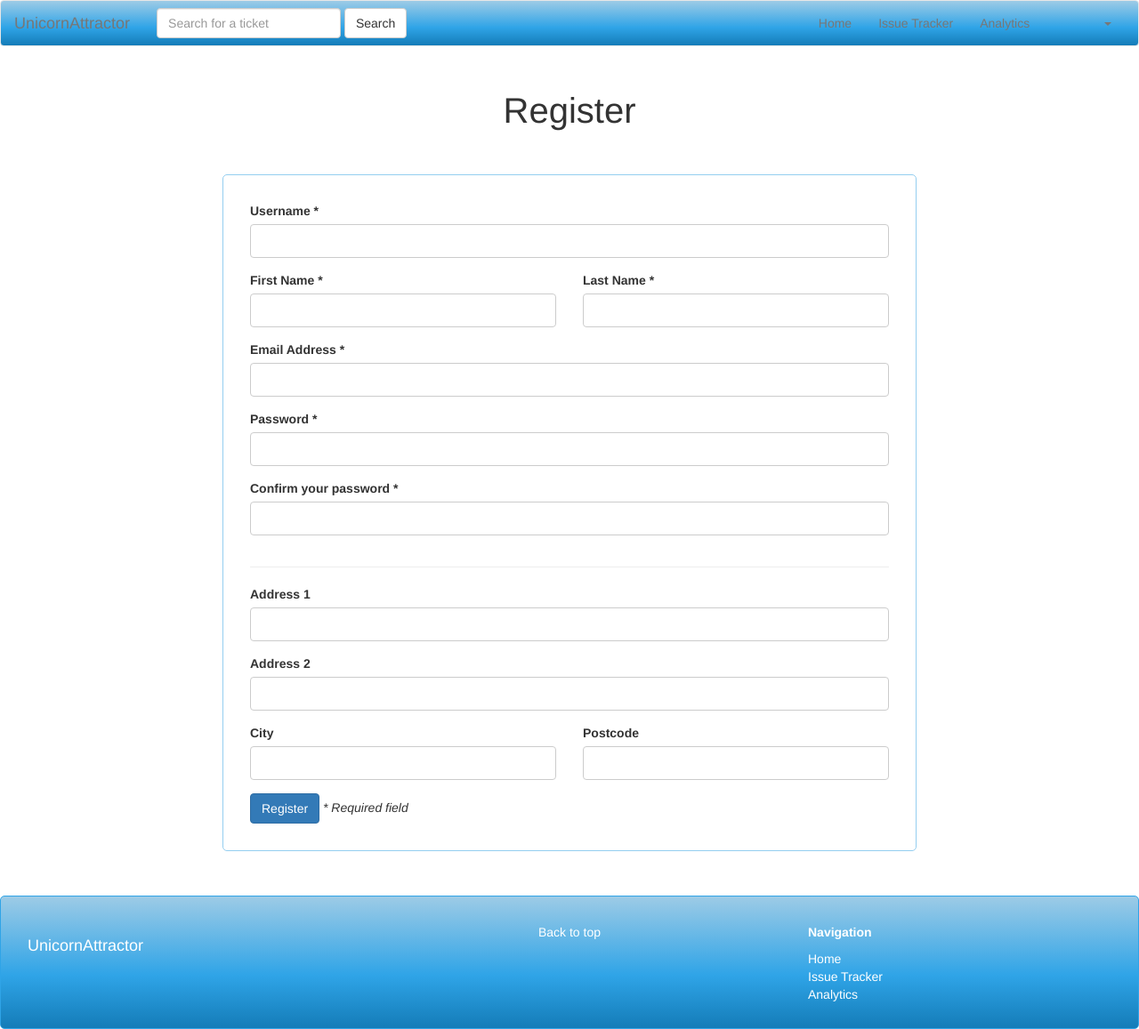
After one commit to Kash1503/full-stack-frameworks-with-django, a Django app: page /accounts/register/ in a window 1280 px wide. The commit adds this page. Shown: the whole page at 89% size. Run offline with Django 3.2, Linux system fonts and the light colour scheme; some libraries are stand-ins or nearby versions; some web fonts are replaced.

Commit message:
finalise form styling and apply it to register.html and login.html for consistency

```diff
--- a/unicornAttractor/accounts/forms.py
+++ b/unicornAttractor/accounts/forms.py
@@ -1,7 +1,28 @@
 from django import forms
+from django.contrib.auth.models import User
+from django.contrib.auth.forms import UserCreationForm
 
 class LoginForm(forms.Form):
     """Form to allow users to input log in details and log in"""
 
     username = forms.CharField()
     password = forms.CharField(widget=forms.PasswordInput)
+
+
+class RegistrationForm(UserCreationForm):
+    """Form to allow users to input their details and create a new account"""
+
+    password1 = forms.CharField(label='Password *', widget=forms.PasswordInput, label_suffix='')
+    password2 = forms.CharField(label='Confirm your password *', widget=forms.PasswordInput, label_suffix='')
+    firstName = forms.CharField(label='First Name *', label_suffix='')
+    lastName = forms.CharField(label='Last Name *', label_suffix='')
+    address1 = forms.CharField(label='Address 1', required=False, label_suffix='')
+    address2 = forms.CharField(label='Address 2', required=False, label_suffix='')
+    city = forms.CharField(required=False, label_suffix='')
+    postcode = forms.CharField(required=False, label_suffix='')
+    username = forms.CharField(label='Username *', label_suffix='')
+    email = forms.CharField(label='Email Address *', label_suffix='')
+
+    class Meta:
+        model = User
+        fields = ['username', 'firstName', 'lastName', 'email', 'password1', 'password2', 'address1', 'address2', 'city', 'postcode']
--- /dev/null
+++ b/unicornAttractor/accounts/templates/register.html
@@ -0,0 +1,88 @@
+{% extends 'base.html' %}
+{% block page_heading %}Register{% endblock %}
+
+{% block content %}
+<div class="row">
+    <div class="col-xs-8 col-xs-offset-2 section-box">
+        <form method='POST'>
+            {% csrf_token %}
+
+            <div class="row">
+                <div class="col-xs-12 form-input">
+                    {{ registration_form.username.errors}}
+                    {{ registration_form.username.label_tag }}
+                    {{ registration_form.username}}
+                </div>
+            </div>
+            <div class="row">
+                <div class="col-xs-6 form-input">
+                    {{ registration_form.firstName.errors }}
+                    {{ registration_form.firstName.label_tag }}
+                    {{ registration_form.firstName }}
+                </div>
+                <div class="col-xs-6 form-input">
+                    {{ registration_form.lastName.errors }}
+                    {{ registration_form.lastName.label_tag }}
+                    {{ registration_form.lastName }}
+                </div>
+            </div>
+            <div class="row">
+                <div class="col-xs-12 form-input">
+                    {{ registration_form.email.errors }}
+                    {{ registration_form.email.label_tag }}
+                    {{ registration_form.email }}
+                </div>
+            </div>
+            <div class="row">
+                <div class="col-xs-12 form-input">
+                    {{ registration_form.password1.errors }}
+                    {{ registration_form.password1.label_tag }}
+                    {{ registration_form.password1 }}
+                </div>
+            </div>
+            <div class="row">
+                <div class="col-xs-12 form-input">
+                    {{ registration_form.password2.errors }}
+                    {{ registration_form.password2.label_tag }}
+                    {{ registration_form.password2 }}
+                </div>
+            </div>
+
+            <hr>
+
+            <div class="row">
+                <div class="col-xs-12 form-input">
+                    {{ registration_form.address1.errors }}
+                    {{ registration_form.address1.label_tag }}
+                    {{ registration_form.address1 }}
+                </div>
+            </div>
+            <div class="row">
+                <div class="col-xs-12 form-input">
+                    {{ registration_form.address2.errors }}
+                    {{ registration_form.address2.label_tag }}
+                    {{ registration_form.address2 }}
+                </div>
+            </div>
+            <div class="row">
+                <div class="col-xs-6 form-input">
+                    {{ registration_form.city.errors }}
+                    {{ registration_form.city.label_tag }}
+                    {{ registration_form.city }}
+                </div>
+                <div class="col-xs-6 form-input">
+                    {{ registration_form.postcode.errors }}
+                    {{ registration_form.postcode.label_tag }}
+                    {{ registration_form.postcode }}
+                </div>
+            </div>
+            <div class="row">
+                <div class="col-xs-12">
+                    <button class='btn btn-primary' type='submit'>Register</button>
+                    <span style='font-style: italic;'>* Required field</span>
+                </div>
+            </div>
+        </form>
+    </div>
+</div>
+{% endblock %}
--- a/unicornAttractor/accounts/urls.py
+++ b/unicornAttractor/accounts/urls.py
@@ -1,7 +1,8 @@
 from django.urls import path
-from .views import logout, login
+from .views import logout, login, register
 
 urlpatterns = [
     path('logout/', logout, name='logout'),
     path('login/', login, name='login'),
+    path('register/', register, name='register'),
 ]
--- a/unicornAttractor/accounts/views.py
+++ b/unicornAttractor/accounts/views.py
@@ -1,6 +1,6 @@
 from django.shortcuts import render, redirect, reverse
 from django.contrib import auth, messages
-from .forms import LoginForm
+from .forms import LoginForm, RegistrationForm
 from django.contrib.auth.decorators import login_required
 
 # Create your views here.
@@ -17,6 +17,9 @@ def logout(request):
 
 def login(request):
     """Function to allow users to log in"""
+
+    if request.user.is_authenticated:
+        return redirect(reverse('index'))
 
     if request.method == 'POST':
         login_form = LoginForm(request.POST)
@@ -36,3 +39,10 @@ def login(request):
         login_form = LoginForm()
 
     return render(request, 'login.html', {'login_form': login_form})
+
+
+def register(request):
+    """Render the registration form and handle registration logic"""
+
+    registration_form = RegistrationForm()
+    return render(request, 'register.html', {'registration_form': registration_form})
--- a/unicornAttractor/static/css/style.css
+++ b/unicornAttractor/static/css/style.css
@@ -1 +1 @@
-.page-heading{text-align:center;font-size:40px;margin:50px 0}.page-section{width:100%;text-align:center;margin-bottom:100px}.section-box{border:1px solid #94cef0;border-radius:5px;padding:30px 30px;margin-bottom:50px}.content-left{text-align:left}.content-right{text-align:right}.content-center{text-align:center}.navbar{background-image:linear-gradient(#9dcbe6, #2fa4e7 60%, #147cb8);margin-bottom:0}.footer-section{height:150px;width:100%;background-image:linear-gradient(#9dcbe6, #2fa4e7 60%, #147cb8);color:white;border:1px solid #2fa4e7;border-radius:5px;padding-top:30px}.footer-section a{color:white}.footer-section ul{list-style:none}.user-avatar{border-radius:50%;height:width;width:100%;margin:0 20px}.review-section{margin-bottom:50px}.review-text{font-size:12px;margin-top:50px;text-align:left;font-style:italic}
+.page-heading{text-align:center;font-size:40px;margin:50px 0}.page-section{width:100%;text-align:center;margin-bottom:100px}.section-box{border:1px solid #94cef0;border-radius:5px;padding:30px 30px;margin-bottom:50px}.content-left{text-align:left}.content-right{text-align:right}.content-center{text-align:center}.form-input input{width:100%;margin-bottom:15px;padding:8px 12px;border-radius:4px;border:1px solid #cccccc;border-width:1px;height:38px;font-size:14px;outline:none}.navbar{background-image:linear-gradient(#9dcbe6, #2fa4e7 60%, #147cb8);margin-bottom:0}.footer-section{height:150px;width:100%;background-image:linear-gradient(#9dcbe6, #2fa4e7 60%, #147cb8);color:white;border:1px solid #2fa4e7;border-radius:5px;padding-top:30px}.footer-section a{color:white}.footer-section ul{list-style:none}.user-avatar{border-radius:50%;height:width;width:100%;margin:0 20px}.review-section{margin-bottom:50px}.review-text{font-size:12px;margin-top:50px;text-align:left;font-style:italic}
--- a/unicornAttractor/static/css/style.scss
+++ b/unicornAttractor/static/css/style.scss
@@ -36,8 +36,20 @@ $section-colour: #94cef0;
     text-align: center;
 }
 
+// forms
+.form-input input{
+    width: 100%;
+    margin-bottom: 15px;
+    padding: 8px 12px;
+    border-radius: 4px;
+    border: 1px solid #cccccc;
+    border-width: 1px;
+    height: 38px;
+    font-size: 14px;
+    outline: none;
+}
+
 // navbar
-
 .navbar{
     background-image: linear-gradient(#9dcbe6, #2fa4e7 60%, #147cb8);
     margin-bottom: 0;
--- a/unicornAttractor/templates/base.html
+++ b/unicornAttractor/templates/base.html
@@ -62,9 +62,11 @@
                                 class="caret"></span></a>
                         <ul class="dropdown-menu">
                             <li><a href="{% url 'login' %}">Log in</a></li>
-                            <li><a href="#">Register</a></li>
+                            <li><a href="{% url 'register' %}">Register</a></li>
+                            {% if user.is_authenticated %}
                             <li role="separator" class="divider"></li>
                             <li><a href="{% url 'logout' %}">Log out</a></li>
+                            {% endif %}
                         </ul>
                     </li>
                 </ul>
```
Also changed, not shown: unicornAttractor/accounts/templates/login.html (+21 -5 lines).
